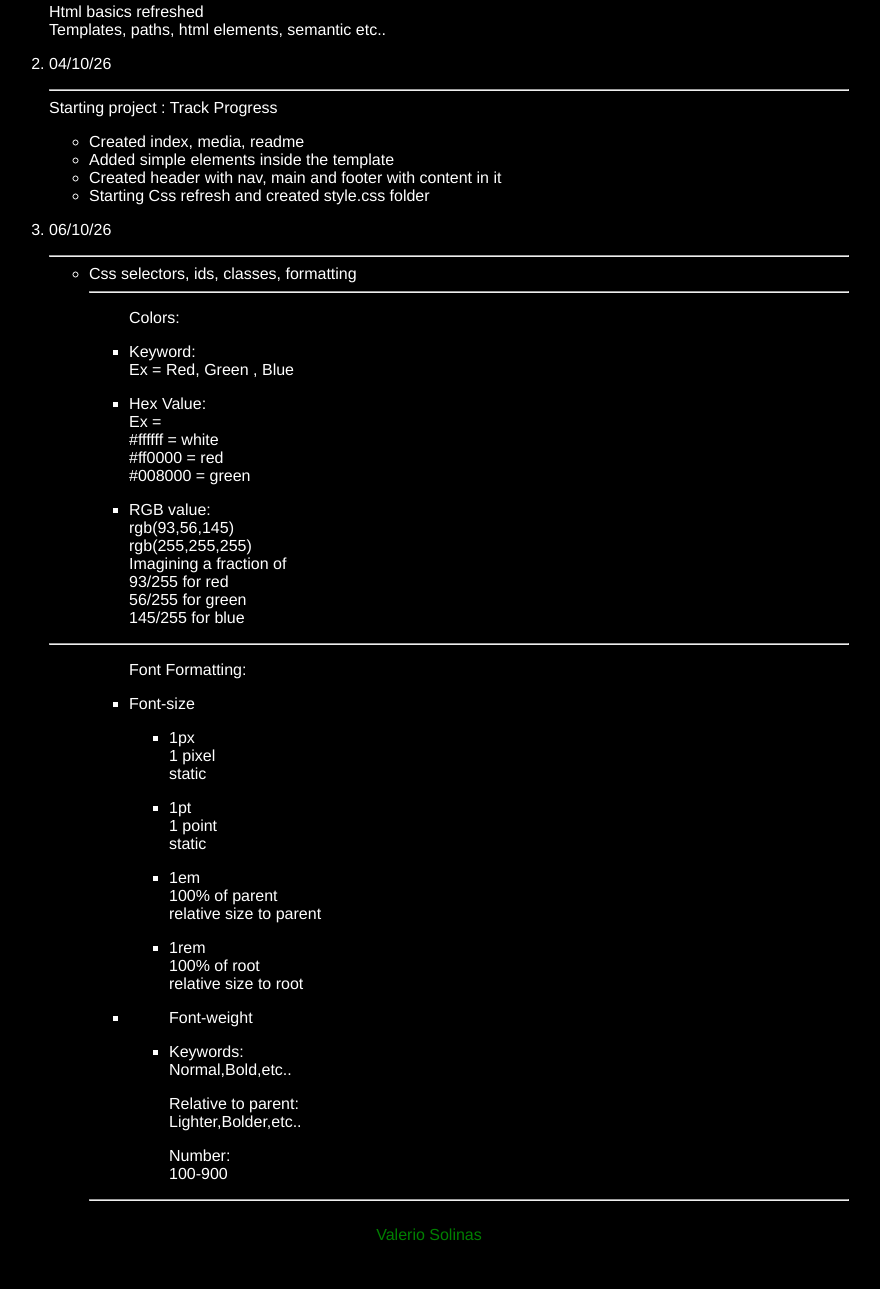
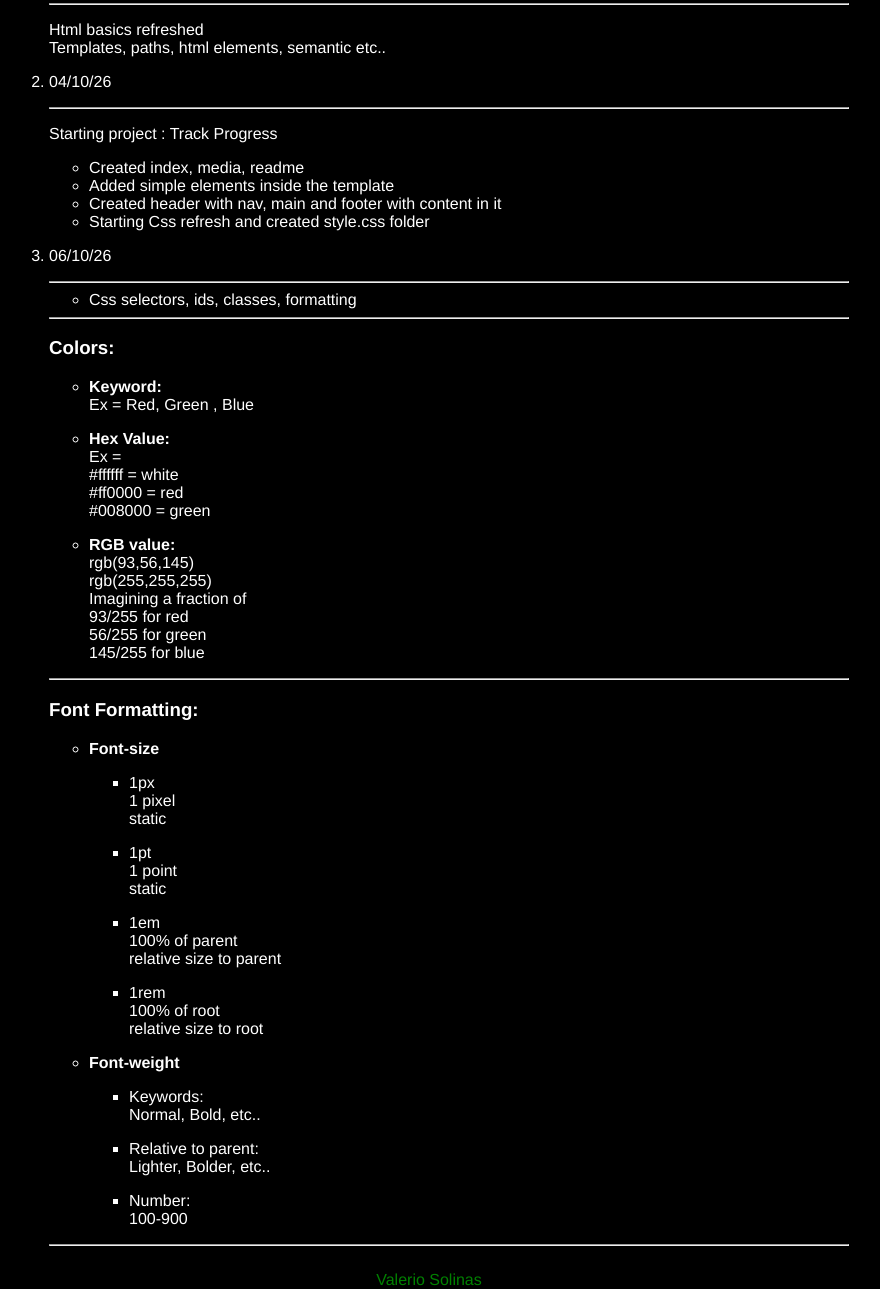
Before and after one commit to ValerioS05/26html, a plain HTML site: page Pages/index.html in a window 1280 px wide. Shown: the part 215-1504 px from the top of the page, without its empty margins (211-1091 px from the left). Before the commit the page ends 1459 px from the top, so only its background shows below. Drawn offline with Linux system fonts and the light colour scheme.

Commit message:
formatted code, more readable and organized

```diff
--- a/Pages/index.html
+++ b/Pages/index.html
@@ -1,3 +1,4 @@
+HTML
 <!DOCTYPE html>
 <html lang="en">
 <head>
@@ -8,15 +9,14 @@
 </head>
 <body>
     <header>
-        <h1>
-            Progression Notes
-        </h1>
+        <h1>Progression Notes</h1>
         <nav>
             <div>
                 <a href="./index.html">week 1</a>
             </div>
         </nav>
     </header>
+
     <main>
         <h2>Track progression</h2>
         <ol>
@@ -24,153 +24,83 @@
                 <p>30/09/26</p>
                 <hr>
                 <p>Html basics refreshed <br> Templates, paths, html elements, semantic etc..</p>
-
-            </li>
-            <li>
-                <p>04/10/26 <hr> Starting project : Track Progress</p>
-
-                <ul>
-                    <li>
-                        Created index, media, readme
-                    </li>
-                    <li>
-                        Added simple elements inside the template
-                    </li>
-                    <li>
-                        Created header with nav, main and footer with content in it
-                    </li>
-                    <li>
-                        Starting Css refresh and created style.css folder
             </li>
 
+            <li>
+                <p>04/10/26</p>
+                <hr>
+                <p>Starting project : Track Progress</p>
+                <ul>
+                    <li>Created index, media, readme</li>
+                    <li>Added simple elements inside the template</li>
+                    <li>Created header with nav, main and footer with content in it</li>
+                    <li>Starting Css refresh and created style.css folder</li>
                 </ul>
+            </li>
+
             <li>
                 <p>06/10/26</p>
                 <hr>
                 <ul>
+                    <li>Css selectors, ids, classes, formatting</li>
+                </ul>
+                <hr>
+
+                <!-- Colors Section -->
+                <h3>Colors:</h3>
+                <ul>
                     <li>
-                            Css selectors, ids, classes, formatting
-                        </li>
-                        <hr>
-                        <ul>
-                            <p>Colors:</p>
-                            <li>
-                                <p>Keyword:
-                                    <br>
-                                    Ex = Red, Green , Blue
-                                </p>
-                                <li>
-                                    <p>
-                                        Hex Value:
-                                        <br>
-                                        Ex =
-                                        <br>
-                                        #ffffff = white
-                                        <br>
-                                        #ff0000 = red
-                                        <br>
-                                        #008000 = green
-                                    </p>
+                        <p><strong>Keyword:</strong><br>Ex = Red, Green , Blue</p>
                     </li>
                     <li>
-                                    <p>
-                                        RGB value:
-                                        <br>
-                                        rgb(93,56,145)
-                                        <br>
-                                        rgb(255,255,255)
-                                        <br>
-                                        Imagining a fraction of
-                                        <br>
-                                        93/255 for red
-                                        <br>
-                                        56/255 for green
-                                        <br>
-                                        145/255 for blue
-                                    </p>
+                        <p><strong>Hex Value:</strong><br>Ex =<br>#ffffff = white<br>#ff0000 = red<br>#008000 = green</p>
                     </li>
+                    <li>
+                        <p><strong>RGB value:</strong><br>rgb(93,56,145)<br>rgb(255,255,255)<br>Imagining a fraction of<br>93/255 for red<br>56/255 for green<br>145/255 for blue</p>
                     </li>
                 </ul>
-                    </ul>
                 <hr>
-                    <ul>
-                        <ul>
-                            <p>
-                                Font Formatting:
-                            </p>
-                            <li>
-                                    <p>
-                                        Font-size
-                                    </p>
+
+                <!-- Font Formatting Section -->
+                <h3>Font Formatting:</h3>
                 <ul>
                     <li>
-                                            <p>
-                                                1px
-                                                <br>
-                                                1 pixel
-                                                <br>
-                                                static
-                                            </p>
+                        <p><strong>Font-size</strong></p>
+                        <ul>
+                            <li>
+                                <p>1px<br>1 pixel<br>static</p>
                             </li>
                             <li>
-                                            <p>
-                                                1pt
-                                                <br>
-                                                1 point
-                                                <br>
-                                                static
-                                            </p>
+                                <p>1pt<br>1 point<br>static</p>
                             </li>
                             <li>
-                                            <p>
-                                                1em
-                                                <br>
-                                                100% of parent
-                                                <br>
-                                                relative size to parent
-                                            </p>
+                                <p>1em<br>100% of parent<br>relative size to parent</p>
                             </li>
                             <li>
-                                            <p>
-                                                1rem
-                                                <br>
-                                                100% of root
-                                                <br>
-                                                relative size to root
-                                            </p>
+                                <p>1rem<br>100% of root<br>relative size to root</p>
                             </li>
                         </ul>
                     </li>
                     <li>
+                        <p><strong>Font-weight</strong></p>
                         <ul>
-                                    Font-weight <!-- Fix bullet point to match font-size chapt-->
                             <li>
-                                        <p>
-                                            Keywords:
-                                            <br>
-                                            Normal,Bold,etc..
-                                        </p>
-                                        <p>
-                                            Relative to parent:
-                                            <br>
-                                            Lighter,Bolder,etc..
-                                        </p>
-                                        <p>
-                                            Number:
-                                            <br>
-                                            100-900
-                                        </p>
+                                <p>Keywords:<br>Normal, Bold, etc..</p>
+                            </li>
+                            <li>
+                                <p>Relative to parent:<br>Lighter, Bolder, etc..</p>
+                            </li>
+                            <li>
+                                <p>Number:<br>100-900</p>
                             </li>
                         </ul>
                     </li>
-
                 </ul>
                 <hr>
-                    </ul>
-                </li>
             </li>
         </ol>
     </main>
+
     <footer>
         Valerio Solinas
     </footer>
```
Lines whose indentation alone changed are shown as unchanged.
